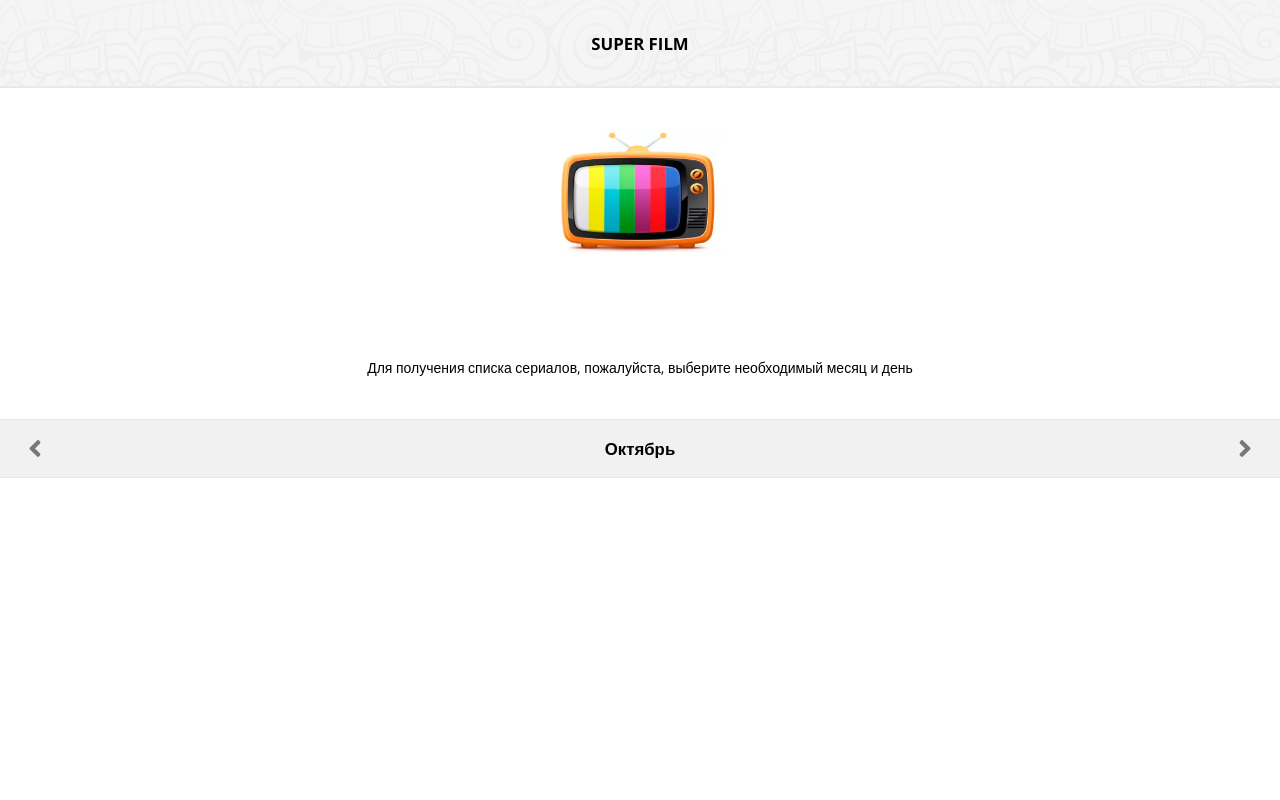
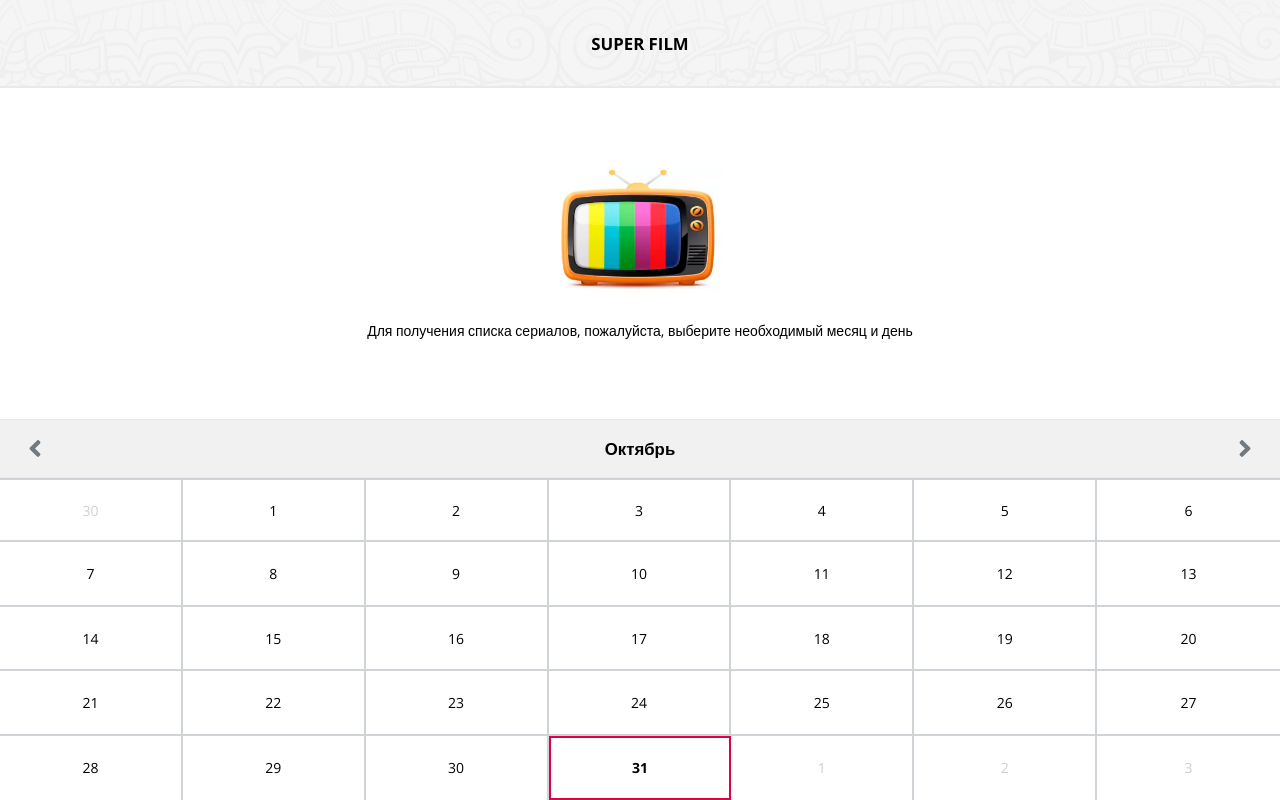
Before and after one commit to valeryPtv/test-movie-web-app, a React (Create React App) app: page / in a window 1280 px wide. Built offline with nearby package versions, Linux system fonts and the light colour scheme.

Commit message:
made calendar work, need some fixes with border styling

```diff
--- a/src/components/App.js
+++ b/src/components/App.js
@@ -8,25 +8,45 @@ class App extends Component {
   constructor(props) {
     super(props);
 
+    let today = new Date();
+
     this.state = {
-      selectedDate: dateFns.format(new Date(), 'YYYY-MM-DD')
+      selectedMonth: today,
+      selectedDate: today
     };
 
+    this.nextMonth = this.nextMonth.bind(this);
+    this.prevMonth = this.prevMonth.bind(this);
     this.setDate = this.setDate.bind(this);
   }
 
+  nextMonth() {
+    this.setState({ selectedMonth: dateFns.addMonths(this.state.selectedMonth, 1) })
+  }
+
+  prevMonth() {
+    this.setState({ selectedMonth: dateFns.subMonths(this.state.selectedMonth, 1) })
+  }
 
   setDate(inputDate) {
-    this.setState({selectedDate: dateFns.format(inputDate, 'YYYY-MM-DD')});
+    this.setState({ selectedDate: inputDate });
   }
 
   render() {
+    // let methods = {this.nextMonth}
+    let props = {
+      nextMonth: this.nextMonth,
+      prevMonth: this.prevMonth,
+      setDate: this.setDate,
+      ...this.state
+    };
+
     return (
       <BrowserRouter>
         <div className="app">
           <div className="page-wrapper">
             <Header />
-            <Main setDate={this.setDate}/>
+            <Main {...props} />
           </div>
         </div>
       </BrowserRouter>
--- a/src/components/Calendar.js
+++ b/src/components/Calendar.js
@@ -4,38 +4,50 @@ import angleRight from './../images/angle-right.svg';
 import dateFns from 'date-fns';
 import ruLocale from 'date-fns/locale/ru';
 
-class Calendar extends Component {
-  constructor(props) {
-    super(props);
-    // this.props.setDate
+const Calendar = (props) => {
+  return (
+    <div className="calendar-container">
+      <CalendarHeader nextMonth={props.nextMonth}
+        prevMonth={props.prevMonth}
+        selectedMonth={props.selectedMonth}
+        />
 
-    let today = new Date();
-
-    this.state = {
-      selectedMonth: today,
-      selectedDate: today
-    };
-
-    this.nextMonth = this.nextMonth.bind(this);
-    this.prevMonth = this.prevMonth.bind(this);
+      <CalendarBody
+        setDate={props.setDate}
+        selectedDate={props.selectedDate}
+        selectedMonth={props.selectedMonth}
+      />
+    </div>
+  )
 }
 
+const CalendarHeader = (props) => {
+  let monthString = dateFns.format(props.selectedMonth, 'MMMM', { locale: ruLocale });
+  monthString = monthString[0].toUpperCase() + monthString.slice(1);
 
-  nextMonth() {
-    this.setState({ selectedMonth: dateFns.addMonths(this.state.selectedMonth, 1) })
-    console.log(this.state);
+  return (
+    <div className="calendar-header">
+      <a href="#" className="change-month">
+        <img src={angleLeft} alt="previous month" onClick={props.prevMonth} />
+      </a>
+
+      <strong className="month-name">{monthString}</strong>
+
+      <a href="#" className="change-month">
+        <img src={angleRight} alt="next month" onClick={props.nextMonth} />
+      </a>
+    </div>
+  );
 }
 
-  prevMonth() {
-    this.setState({ selectedMonth: dateFns.subMonths(this.state.selectedMonth, 1) })
-  }
-
-  renderCells() {
-    const { selectedMonth, selectedDate } = this.state;
+const CalendarBody = (props) => {
+  const { selectedMonth, selectedDate } = props;
   const monthStart = dateFns.startOfMonth(selectedMonth);
   const monthEnd = dateFns.endOfMonth(monthStart);
   const startDate = dateFns.startOfWeek(monthStart);
   const endDate = dateFns.endOfWeek(monthEnd);
+  let weeksAmount = dateFns.differenceInCalendarWeeks(endDate, startDate) + 1;
+  const dateFormat = 'D';
 
   let day = startDate;
   let rows = [];
@@ -45,73 +57,35 @@ class Calendar extends Component {
 
     for (let i = 0; i < 7; i++) {
       row.push(
-          <td className={`calendar-cell ${
+        <td key={i} className={`calendar-cell ${
           dateFns.isSameMonth(day, monthStart) ?
-              (dateFns.isSameDay(day, selectedDate) ? 'selected-cell' : 'disabled-cell') : null
+          (dateFns.isSameDay(day, selectedDate) ? 'selected-cell' : '') : 'disabled-cell'
           }`}>
-
+          {dateFns.format(day, dateFormat)}
         </td>
       );
-      }
-    }
+
+      day = dateFns.addDays(day, 1);
     }
 
-  render() {
-    let monthString = dateFns.format(this.state.selectedMonth, 'MMMM', { locale: ruLocale });
-    monthString = monthString[0].toUpperCase() + monthString.slice(1);
-
-    return (
-      <div className="calendar-container">
-        <CalendarHeader nextMonth={this.nextMonth}
-          prevMonth={this.prevMonth}
-          selectedMonth={monthString}
-        />
-      </div>
+    rows.push(
+      <tr
+        className="calendar-row" key={day}
+        style={{height: `calc(100% /${weeksAmount}`}}>
+          {row}
+      </tr>
     )
   }
 
-}
-
-const CalendarHeader = (props) => {
-
-  return (
-    <div className="calendar-header">
-      <a href="#" className="change-month">
-        <img src={angleLeft} alt="previous month" onClick={props.prevMonth} />
-      </a>
-
-      <strong className="month-name">{props.selectedMonth}</strong>
-
-      <a href="#" className="change-month">
-        <img src={angleRight} alt="next month" onClick={props.nextMonth} />
-      </a>
-    </div>
-  );
-}
-
-const CalendarBody = (props) => {
-  let dates = [];
-
-  for (let i = 1; i <= 35; i++) {
-    dates.push(i);
-  }
+  console.log(rows);
+  // rows = rows.map(row => row.style=`height: calc(100% / ${rows.length})`);
 
   return (
     <table className="calendar-body">
       <tbody>
-
+        {rows}
       </tbody>
     </table>
-
-    // <ul className="calendar-body">
-    //   {
-    //     dates.map(date => (
-    //       <li className="calendar-cell">
-    //         <a href="#" className="calendar-link">{date}</a>
-    //       </li>)
-    //     )
-    //   }
-    // </ul>
   );
 }
 
--- a/src/components/Home.js
+++ b/src/components/Home.js
@@ -3,8 +3,6 @@ import Calendar from './Calendar';
 import TVImg from './../images/home-TV.png';
 
 const Home = (props) => {
-
-
   return (
     <div className="home-page">
       <div className="home-top">
@@ -14,7 +12,7 @@ const Home = (props) => {
         <p>Для получения списка сериалов, пожалуйста, выберите необходимый месяц и день</p>
       </div>
 
-      <Calendar setDate={props.setDate} />
+      <Calendar {...props} />
     </div>
   )
 }
--- a/src/components/Main.js
+++ b/src/components/Main.js
@@ -4,11 +4,10 @@ import Home from './Home';
 import { Route } from 'react-router-dom';
 
 const Main = (props) => {
-  let {setDate} = props;
 
   return (
     <div className="main-content">
-      <Route exact path="/" render={(props) => <Home setDate={setDate} />} />
+      <Route exact path="/" render={(callbackProps) => <Home {...props} />} />
       <Route path="/films" component={Films} />
     </div>
   )
--- a/src/css/index.css
+++ b/src/css/index.css
@@ -1,6 +1,7 @@
 /* ******* start reset some defaults, set some basic layout rules  ********/
 
-body, html {
+body,
+html {
   width: 100%;
   height: 100%;
   margin: 0;
@@ -22,7 +23,16 @@ body {
   box-sizing: border-box;
 }
 
-h1, h2, h3, h4, h5, h6, p, form, ul {
+h1,
+h2,
+h3,
+h4,
+h5,
+h6,
+p,
+form,
+ul,
+table {
   margin: 0;
   padding: 0;
 }
@@ -31,12 +41,14 @@ li {
   list-style: none;
 }
 
-a, a:hover {
+a,
+a:hover {
   text-decoration: none;
   color: inherit;
 }
 
-button, input[type="submit"] {
+button,
+input[type="submit"] {
   border: none;
   outline: none;
 }
@@ -53,7 +65,8 @@ button:hover {
   height: 1px;
 }
 
-.app, .page-wrapper {
+.app,
+.page-wrapper {
   height: 100%;
   min-height: 568px;
 }
@@ -141,7 +154,7 @@ button:hover {
 .TV-img-container {
   width: 58%;
   max-width: 300px;
-  margin-bottom: 12%;
+  margin-bottom: 2rem;
   height: 38%;
 }
 
@@ -188,13 +201,54 @@ button:hover {
 }
 
 /* calendar body */
+.calendar-body {
+  height: 84.5%;
+  width: 100%;
+  display: flex;
+  flex-direction: column;
+}
+
+.calendar-body tbody {
+  display: flex;
+  flex-direction: column;
+  height: 100%;
+}
+
+.calendar-row {
+  width: 100%;
+  display: flex;
+  border-bottom: 2px solid #d0d4d9;
+}
+
+.calendar-row:first-child {
+  border-top: 2px solid #d0d4d9;
+}
+
+.calendar-row:last-child {
+  border-bottom: 0;
+}
+
+.calendar-cell {
+  width: calc(100%/7);
+  height: 100%;
+  display: flex;
+  justify-content: center;
+  align-items: center;
+  /* border-bottom: 1px solid var(--border-color-one); */
+  border-right: 2px solid #d0d4d9;
+}
+
+.calendar-cell:last-child {
+  border-right: 0;
+}
 
 .selected-cell {
-
+  font-weight: bold;
+  border: 2px solid #e10246;
 }
 
 .disabled-cell {
-
+  color: #cccfd3;
 }
 
 /* ***** calendar end  ***** */
```
Also changed, not shown: .quokka.js (added), 1 other file (tests, documents, lock files or other folders). Lines whose indentation alone changed are shown as unchanged.
